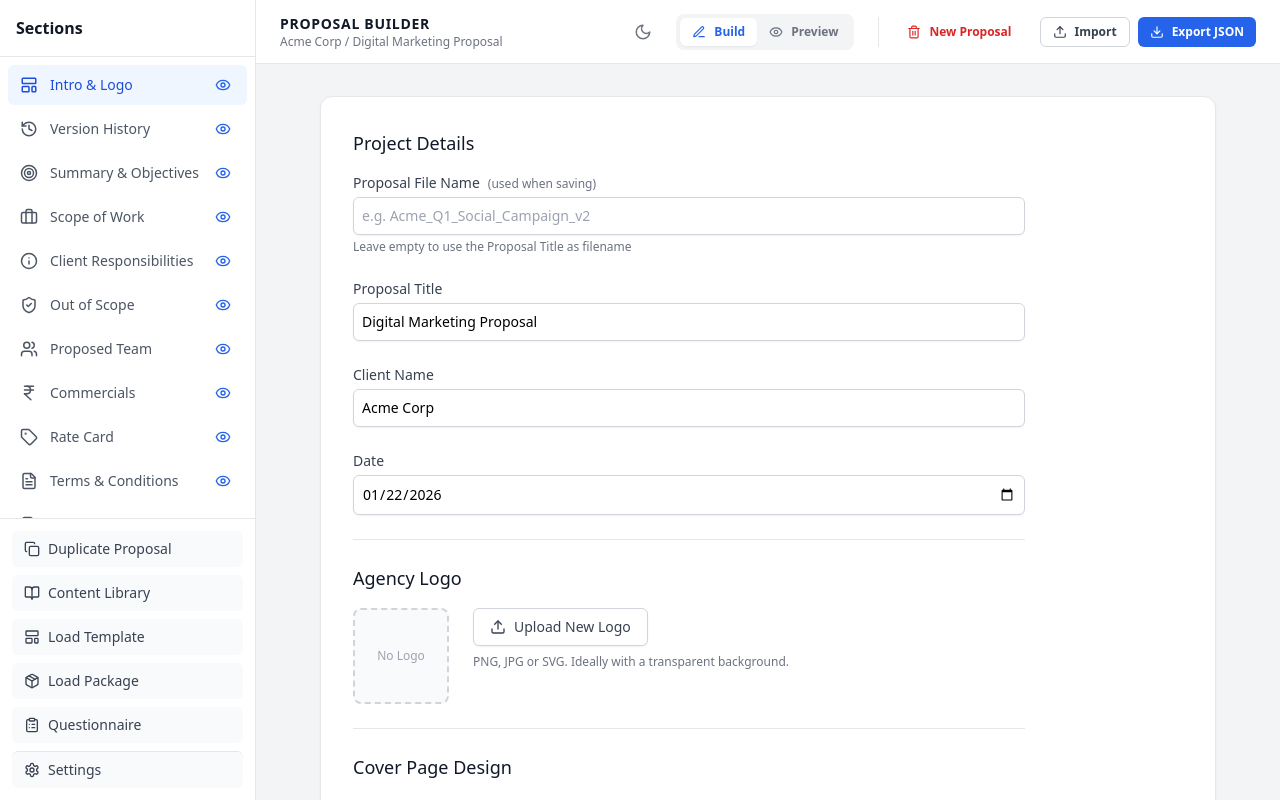
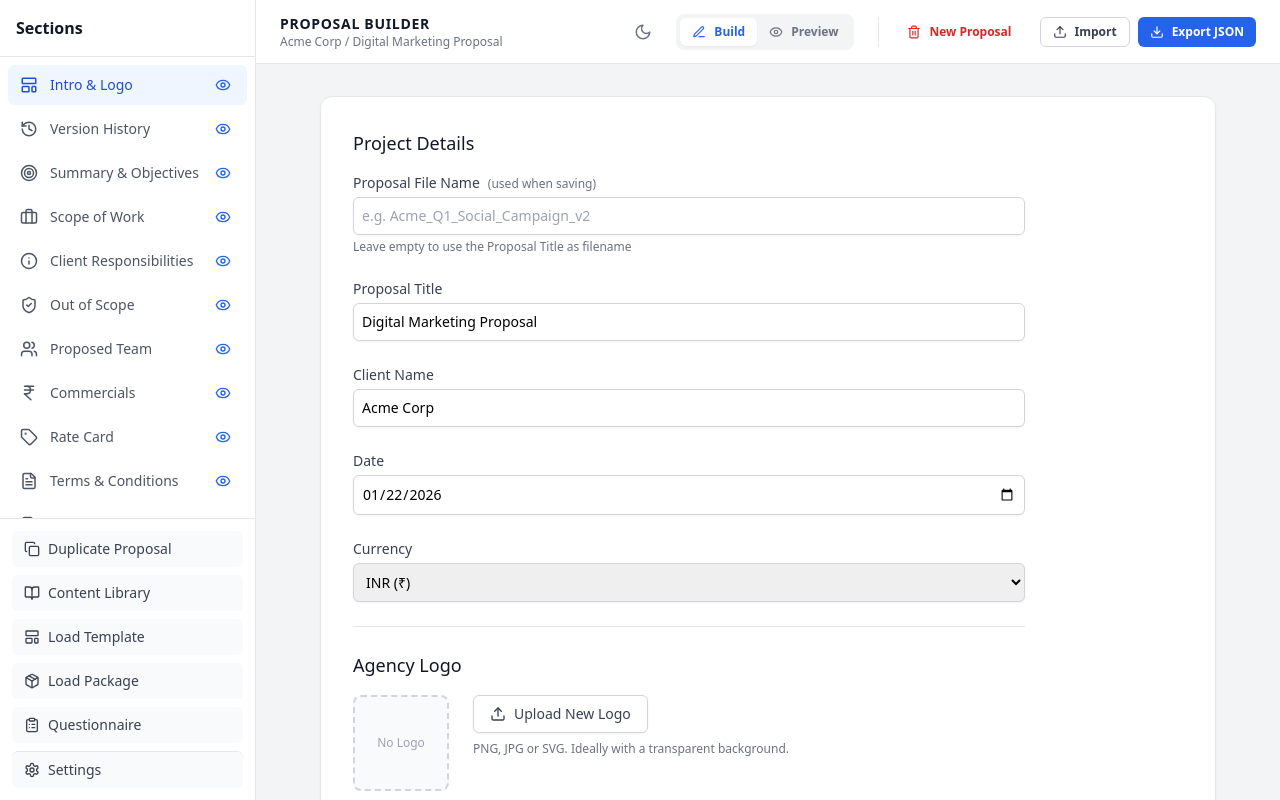
Before and after one commit to Bingeljell/proposal_maker, a React (Vite) app: page / in a window 1280 px wide. Built offline with nearby package versions, Linux system fonts and the light colour scheme.

Commit message:
docs: Update changelog and roadmap for Cover Designer, Pricing, and Currency features

```diff
--- a/src/components/builder/CostingForm.tsx
+++ b/src/components/builder/CostingForm.tsx
@@ -1,7 +1,8 @@
 import React from 'react';
 import { useProposal } from '../../hooks/useProposal';
-import { Plus, Trash2, IndianRupee } from 'lucide-react';
+import { Plus, Trash2 } from 'lucide-react';
 import { PageBreakTargetType } from '../../types';
+import { formatCurrency, currencySymbols } from '../../utils/currency';
 
 export const CostingForm: React.FC = () => {
   const { proposal, updateSection, updateProposal } = useProposal();
@@ -152,7 +153,7 @@ export const CostingForm: React.FC = () => {
                 <tr>
                   <th className="py-2 text-left text-xs font-bold text-gray-500 uppercase">Item Description</th>
                   <th className="px-2 py-2 text-right text-xs font-bold text-gray-500 uppercase w-16">Qty</th>
-                  <th className="px-2 py-2 text-right text-xs font-bold text-gray-500 uppercase w-24">Rate</th>
+                  <th className="px-2 py-2 text-right text-xs font-bold text-gray-500 uppercase w-24">Rate ({currencySymbols[proposal.meta.currency]})</th>
                   <th className="px-2 py-2 text-right text-xs font-bold text-gray-500 uppercase w-16">Disc%</th>
                   <th className="px-2 py-2 text-right text-xs font-bold text-gray-500 uppercase w-16">Tax%</th>
                   <th className="px-2 py-2 text-right text-xs font-bold text-gray-500 uppercase w-24">Total</th>
@@ -207,7 +208,7 @@ export const CostingForm: React.FC = () => {
                       />
                     </td>
                     <td className="px-2 py-3 text-right text-sm font-semibold text-gray-900 font-mono">
-                      {calculateItemTotal(item).toLocaleString('en-IN')}
+                      {formatCurrency(calculateItemTotal(item), proposal.meta.currency)}
                     </td>
                     <td className="pl-2 py-3 text-center">
                         <input
@@ -250,7 +251,7 @@ export const CostingForm: React.FC = () => {
                 <tr>
                   <td colSpan={3} className="pt-4 text-right text-sm font-bold text-gray-500 uppercase">Category Total</td>
                   <td className="pt-4 text-right text-sm font-bold text-blue-600 font-mono">
-                    {calculateSectionTotal(section).toLocaleString('en-IN')}
+                    {formatCurrency(calculateSectionTotal(section), proposal.meta.currency)}
                   </td>
                   <td></td>
                 </tr>
@@ -265,8 +266,7 @@ export const CostingForm: React.FC = () => {
           <div>
             <h4 className="text-gray-400 text-xs font-bold uppercase tracking-widest mb-1">Cost</h4>
             <p className="text-3xl font-extrabold flex items-center gap-2">
-              <IndianRupee size={24} className="text-blue-400" />
-              {grandTotal.toLocaleString('en-IN')}
+              {formatCurrency(grandTotal, proposal.meta.currency)}
             </p>
           </div>
           <div className="text-right text-xs text-gray-400">
--- a/src/components/builder/IntroForm.tsx
+++ b/src/components/builder/IntroForm.tsx
@@ -2,8 +2,9 @@ import React, { useRef } from 'react';
 import { useProposal } from '../../hooks/useProposal';
 import { Upload, X, Layout, Image as ImageIcon } from 'lucide-react';
 import { ThemeSelector } from '../ui/ThemeSelector';
-import { ThemeConfig } from '../../types';
+import { ThemeConfig, CurrencyCode } from '../../types';
 import { predefinedThemes } from '../../data/themes';
+import { currencySymbols } from '../../utils/currency';
 
 export const IntroForm: React.FC = () => {
   const { proposal, updateSection } = useProposal();
@@ -106,6 +107,22 @@ export const IntroForm: React.FC = () => {
               onChange={handleChange}
               className="mt-1 block w-full rounded-md border-gray-300 dark:border-gray-600 dark:bg-gray-700 dark:text-gray-100 shadow-sm focus:border-blue-500 focus:ring-blue-500 sm:text-sm p-2 border"
             />
+          </div>
+
+          <div>
+            <label className="block text-sm font-medium text-gray-700 dark:text-gray-300">Currency</label>
+            <select
+              name="currency"
+              value={proposal.meta.currency}
+              onChange={handleChange}
+              className="mt-1 block w-full rounded-md border-gray-300 dark:border-gray-600 dark:bg-gray-700 dark:text-gray-100 shadow-sm focus:border-blue-500 focus:ring-blue-500 sm:text-sm p-2 border"
+            >
+                {Object.keys(currencySymbols).map((code) => (
+                    <option key={code} value={code}>
+                        {code} ({currencySymbols[code as CurrencyCode]})
+                    </option>
+                ))}
+            </select>
           </div>
         </div>
       </div>
--- a/src/components/preview/ProposalSections.tsx
+++ b/src/components/preview/ProposalSections.tsx
@@ -1,6 +1,7 @@
 import React from 'react';
 import { Proposal, PageBreakTargetType } from '../../types';
-import { IndianRupee, Globe, MapPin } from 'lucide-react';
+import { Globe, MapPin } from 'lucide-react';
+import { formatCurrency } from '../../utils/currency';
 
 // --- Helper Components ---
 
@@ -332,7 +333,7 @@ export const Team: React.FC<{ proposal: Proposal; index: number }> = ({ proposal
   );
 };
 
-export const Commercials: React.FC<{ proposal: Proposal; index: number }> = ({ proposal }) => {
+export const Commercials: React.FC<{ proposal: Proposal; index: number }> = ({ proposal, index }) => {
   const calculateItemTotal = (item: any) => {
     if (item.optional) return 0;
     const subtotal = item.quantity * item.rate;
@@ -382,13 +383,13 @@ export const Commercials: React.FC<{ proposal: Proposal; index: number }> = ({ p
                             {item.optional && <span className="ml-2 text-[10px] bg-gray-200 px-1 rounded">OPTIONAL</span>}
                         </td>
                         <td className="py-2 px-3 text-right text-gray-500 text-xs">{item.quantity}</td>
-                        <td className="py-2 px-3 text-right text-gray-500 text-xs font-mono">{item.rate.toLocaleString('en-IN')}</td>
+                        <td className="py-2 px-3 text-right text-gray-500 text-xs font-mono">{formatCurrency(item.rate, proposal.meta.currency)}</td>
                         <td className="py-2 px-3 text-right text-gray-500 text-[10px]">
                             {item.discount ? <div className="text-green-600">-{item.discount}% Disc</div> : null}
                             {item.taxRate ? <div className="text-gray-400">+{item.taxRate}% Tax</div> : null}
                         </td>
                         <td className="py-2 px-3 text-right text-gray-900 font-bold text-xs font-mono">
-                            {item.optional ? 'Excl.' : calculateItemTotal(item).toLocaleString('en-IN')}
+                            {item.optional ? 'Excl.' : formatCurrency(calculateItemTotal(item), proposal.meta.currency)}
                         </td>
                       </tr>
                     </React.Fragment>
@@ -404,8 +405,7 @@ export const Commercials: React.FC<{ proposal: Proposal; index: number }> = ({ p
         <div className="text-right">
           <p className="text-gray-500 text-[10px] uppercase tracking-widest font-bold mb-0.5">Total Investment</p>
           <div className="text-3xl font-extrabold text-blue-600 flex items-center justify-end gap-1">
-            <IndianRupee size={28} />
-            {grandTotal.toLocaleString('en-IN')}
+            {formatCurrency(grandTotal, proposal.meta.currency)}
           </div>
           <p className="text-[10px] text-gray-400 mt-1">* Inclusive of taxes where applicable</p>
         </div>
@@ -452,7 +452,7 @@ export const RateCard: React.FC<{ proposal: Proposal; index: number }> = ({ prop
                         <td className="py-2 px-3 text-gray-800 font-medium text-xs">{item.description}</td>
                         <td className="py-2 px-3 text-gray-500 text-xs italic">{item.comment}</td>
                         <td className="py-2 px-3 text-right text-gray-700 text-xs">{item.quantity}</td>
-                        <td className="py-2 px-3 text-right text-gray-700 font-mono text-xs">{item.unitCost.toLocaleString('en-IN')}</td>
+                        <td className="py-2 px-3 text-right text-gray-700 font-mono text-xs">{formatCurrency(item.unitCost, proposal.meta.currency)}</td>
                       </tr>
                     </React.Fragment>
                   ))}
--- a/src/context/ProposalContext.tsx
+++ b/src/context/ProposalContext.tsx
@@ -41,6 +41,9 @@ export const ProposalProvider: React.FC<{ children: React.ReactNode }> = ({ chil
         }
         if (migrated.meta.coverImage === undefined) {
           migrated.meta.coverImage = null;
+        }
+        if (!migrated.meta.currency) {
+          migrated.meta.currency = 'INR';
         }
         return migrated;
       }
@@ -86,6 +89,9 @@ export const ProposalProvider: React.FC<{ children: React.ReactNode }> = ({ chil
         }
         if (migrated.meta.coverImage === undefined) {
           migrated.meta.coverImage = null;
+        }
+        if (!migrated.meta.currency) {
+          migrated.meta.currency = 'INR';
         }
         setProposal(migrated);
       } catch (err) {
--- a/src/data/initialProposal.ts
+++ b/src/data/initialProposal.ts
@@ -17,6 +17,7 @@ export const initialProposal: Proposal = {
     },
     coverLayout: 'simple',
     coverImage: null,
+    currency: 'INR',
   },
   sectionVisibility: {
     'intro': true,
--- a/src/types/index.ts
+++ b/src/types/index.ts
@@ -28,6 +28,8 @@ export interface Proposal {
   signOff: SignOff;
 }
 
+export type CurrencyCode = 'INR' | 'USD' | 'EUR' | 'GBP' | 'AUD' | 'CAD' | 'SGD';
+
 export interface ProposalMeta {
   title: string;
   clientName: string;
@@ -37,6 +39,7 @@ export interface ProposalMeta {
   theme: ThemeConfig;
   coverLayout: 'simple' | 'split' | 'full' | 'minimal';
   coverImage: string | null; // Base64 or URL for background
+  currency: CurrencyCode;
 }
 
 export interface ThemeConfig {
--- /dev/null
+++ b/src/utils/currency.ts
@@ -0,0 +1,19 @@
+import { CurrencyCode } from '../types';
+
+export const currencySymbols: Record<CurrencyCode, string> = {
+  INR: '₹',
+  USD: '$',
+  EUR: '€',
+  GBP: '£',
+  AUD: 'A$',
+  CAD: 'C$',
+  SGD: 'S$',
+};
+
+export const formatCurrency = (amount: number, currency: CurrencyCode) => {
+  return new Intl.NumberFormat('en-US', {
+    style: 'currency',
+    currency: currency,
+    maximumFractionDigits: 0,
+  }).format(amount);
+};
```
Also changed, not shown: 2 other files (tests, documents, lock files or other folders).
